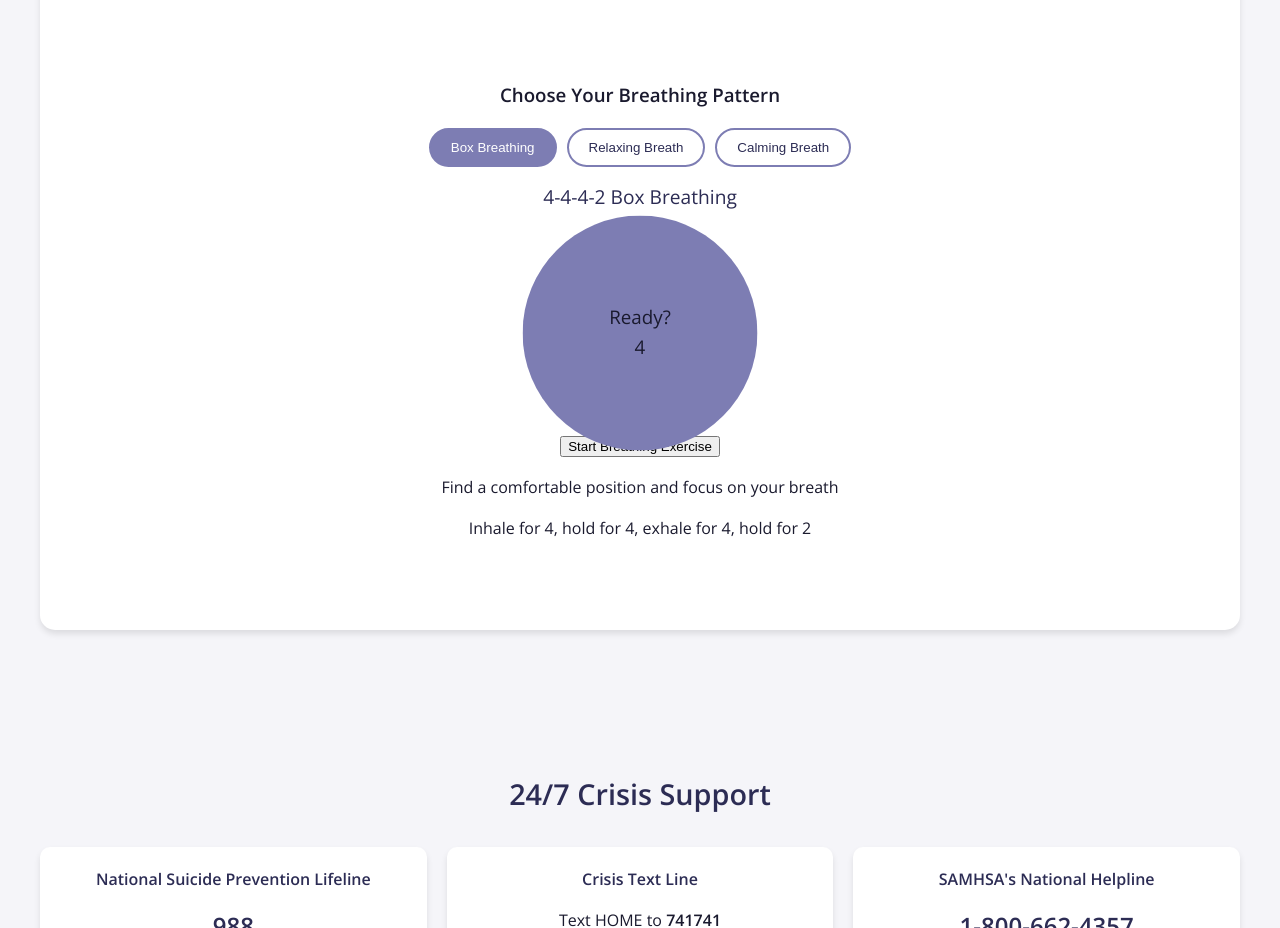
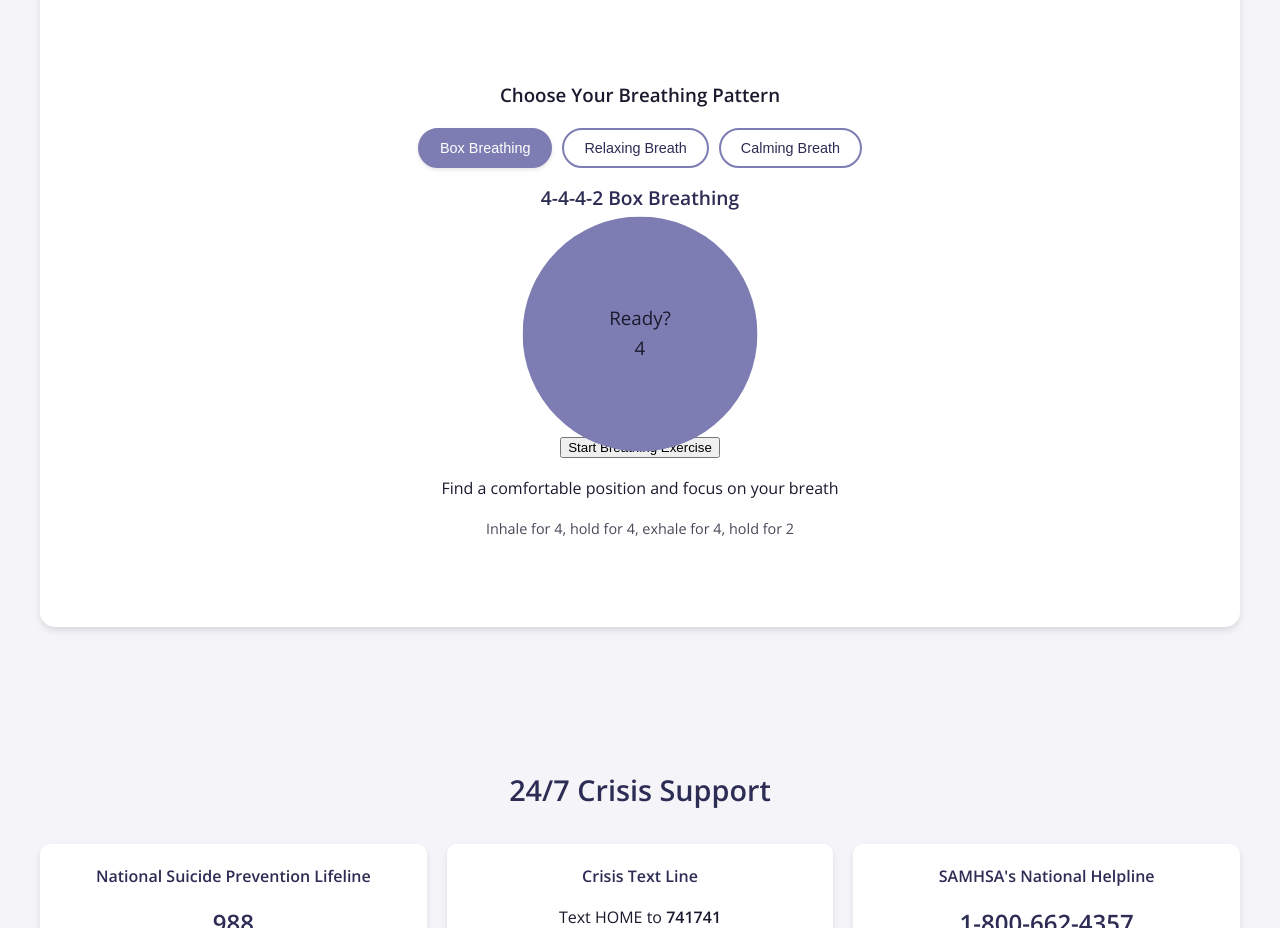
Before and after one commit to overthinks-alot/CopingWithHelpV2, a plain HTML site: page index.html in a window 1280 px wide. Shown: the part 1369-2297 px from the top of the page. Drawn offline with nearby package versions, Linux system fonts and the light colour scheme.

Commit message:
Update main.css

```diff
--- a/styles/main.css
+++ b/styles/main.css
@@ -403,17 +403,33 @@ body {
     color: var(--primary-dark);
     cursor: pointer;
     transition: all 0.3s ease;
+    font-size: 0.9rem;
+}
+
+.pattern-button:hover {
+    background: var(--primary-light);
+    color: white;
+    transform: translateY(-2px);
 }
 
 .pattern-button.active {
     background: var(--primary-light);
     color: white;
+    box-shadow: 0 2px 4px rgba(0, 0, 0, 0.1);
 }
 
 .pattern-name {
     font-size: 1.2rem;
     color: var(--primary-dark);
     margin: 10px 0;
+    font-weight: 600;
+}
+
+.pattern-description {
+    color: var(--text-dark);
+    opacity: 0.8;
+    margin-top: 5px;
+    font-size: 0.9rem;
 }
 
 .breathing-circle {
```
